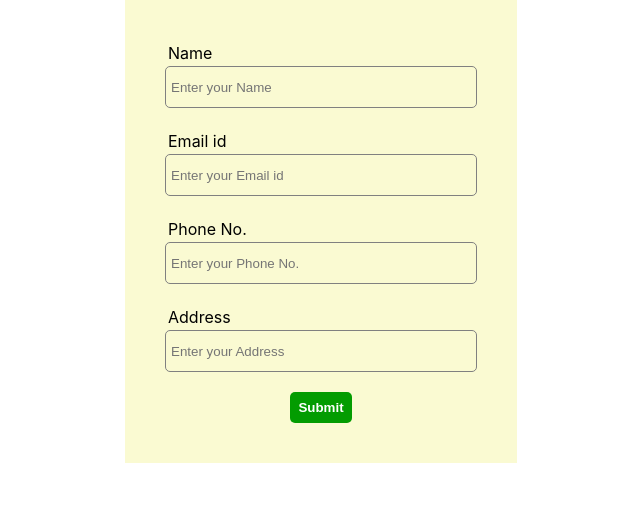
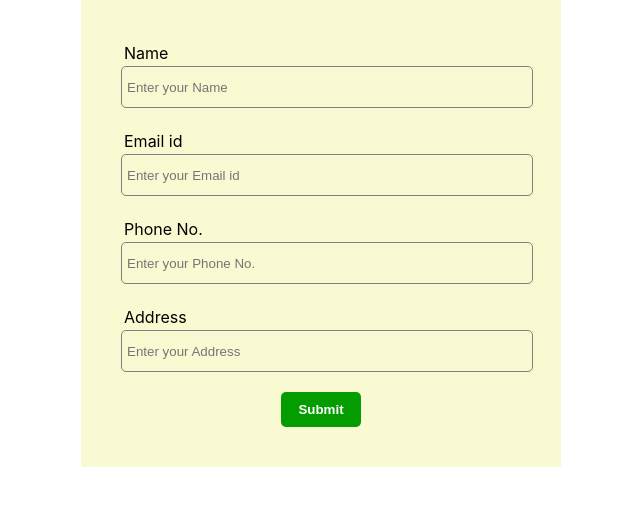
Before and after one commit to srz-ajithmenon/hospital, a React (Create React App) app in the folder hspt-management/: page / in a window 1280 px wide. Shown: the top 506 px of the page, without its empty margins (319-959 px from the left). Built offline with nearby package versions, Linux system fonts and the light colour scheme.

Commit message:
Input edited

```diff
--- a/hspt-management/src/Components/Button/SubmitButton.js
+++ b/hspt-management/src/Components/Button/SubmitButton.js
@@ -8,9 +8,7 @@ function SubmitButton(props) {
         event.preventDefault();
     }
     return (
-        <div>
-            <button className={props.classname} onClick={handleClick} > {props.name} </button>
-        </div>
+        <button className={props.varient || "contained"} onClick={handleClick} > {props.label} </button>
     );
 }
 
--- a/hspt-management/src/Components/Button/button.css
+++ b/hspt-management/src/Components/Button/button.css
@@ -4,8 +4,9 @@
     color: rgb(255, 0, 0);
     font-weight: bold;
     border-color: rgba(255, 0, 0, 0.5);
+    min-width: 80px;
     border-radius: 5px;
-    padding: 8px;
+    padding: 10px;
 }
 .outlined:hover {
     border-color: rgb(255, 0, 0);
@@ -18,7 +19,8 @@
     font-weight: bold;
     border: none;
     border-radius: 5px;
-    padding: 8px;
+    padding: 10px;
+    min-width: 80px;
 }
 .contained:hover {
     background-color: rgb(8, 209, 4);
@@ -30,7 +32,8 @@
     font-weight: bold;
     border: none;
     border-radius: 5px;
-    padding: 8px;
+    padding: 10px;
+    min-width: 80px;
 }
 .simple:hover {
     background-color: rgba(48, 48, 48, 0.437);
--- a/hspt-management/src/Components/Input/InputBox.js
+++ b/hspt-management/src/Components/Input/InputBox.js
@@ -4,8 +4,8 @@ import './input.css'
 
 function Inputbox(props) {
     const handleChange = (event) =>{
-        var name=event.target.name
-        props.handleChange(name,event.target.value)
+        const {name, value } = event.target
+        props.handleChange(name,value)
     }
     return (
         <div className="ascolumn">
--- a/hspt-management/src/Components/Input/input.css
+++ b/hspt-management/src/Components/Input/input.css
@@ -9,7 +9,7 @@ label {
 
 .normal {
     background-color: rgba(0, 0, 0, 0);
-    width: 300px;
+    width: 100%;
     height: 30px;
     border: 1px;
     border-radius: 5px;
@@ -17,15 +17,16 @@ label {
     border-color: gray;
     padding: 5px;
 }
-.normal:active {
-    border: 1px;
+.normal:focus {
+    outline: none;
+    background-color: aqua;
 }
 
-.underline{
+/* .underline{
     background-color: rgba(0, 0, 0, 0);
     width: 300px;
     height: 30px;
     padding: 5px;
     border: none;
-    /* text-decoration-line: underline; */
-}
+    text-decoration-line: underline;
+} */
--- a/hspt-management/src/Components/Registration.js
+++ b/hspt-management/src/Components/Registration.js
@@ -16,12 +16,36 @@ function Registration(props) {
     return (
         <div className="centers">
                 <form  className="forms">
-                    <Inputbox type="text" name="name" label="Name" placeholder="Enter your Name" handleChange={handleChange} /> <br/>
-                    <Inputbox type="email" name="email" label="Email id" placeholder="Enter your Email id" handleChange={handleChange} /> <br/>
-                    <Inputbox type="number" name="phone" label="Phone No." placeholder="Enter your Phone No." handleChange={handleChange} /> <br/>
-                    <Inputbox type="text" name="address" label="Address" placeholder="Enter your Address" handleChange={handleChange} /> <br/>
-                    <div  className="button">
-                        <SubmitButton classname="contained" name="Submit" handleClick={handleClick}/>
+                    <Inputbox
+                        type="text"
+                        name="name"
+                        label="Name"
+                        placeholder="Enter your Name"
+                        handleChange={handleChange}
+                    /> <br/>
+                    <Inputbox
+                        type="email"
+                        name="email"
+                        label="Email id"
+                        placeholder="Enter your Email id"
+                        handleChange={handleChange}
+                    /> <br/>
+                    <Inputbox
+                        type="number"
+                        name="phone"
+                        label="Phone No."
+                        placeholder="Enter your Phone No."
+                        handleChange={handleChange}
+                    /> <br/>
+                    <Inputbox
+                        type="text"
+                        name="address"
+                        label="Address"
+                        placeholder="Enter your Address"
+                        handleChange={handleChange}
+                    /> <br/>
+                    <div className="button">
+                        <SubmitButton varient="contained" label="Submit" handleClick={handleClick}/>
                     </div>
                 </form>
         </div>
--- a/hspt-management/src/designs/pages.css
+++ b/hspt-management/src/designs/pages.css
@@ -6,7 +6,7 @@
 
 .forms {
     background-color: lightgoldenrodyellow;
-    width: fit-content;
+    width: 400px;
     align-items: center;
     padding: 40px;
 }
```
